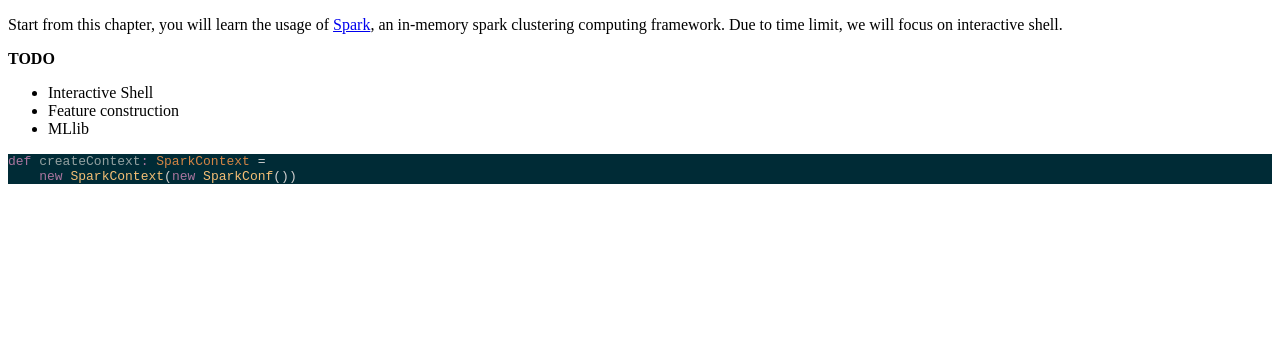
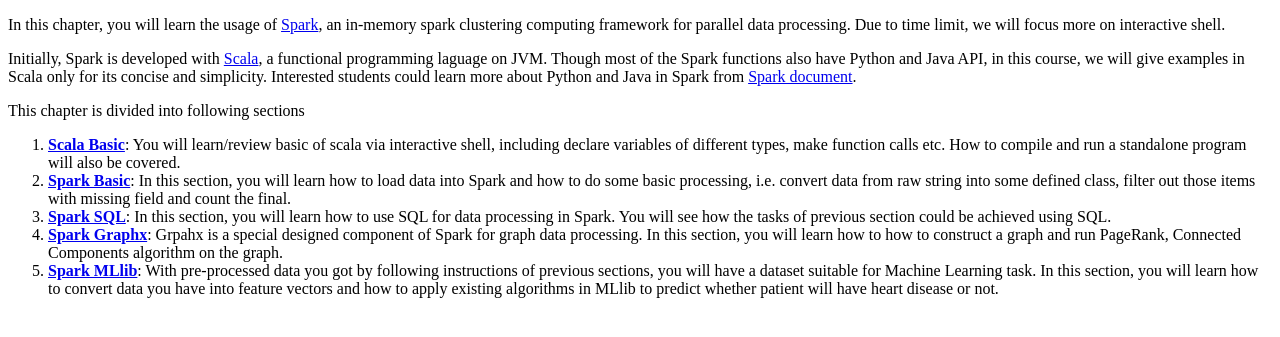
Before and after one commit to sumowll/BD4H-Bootcamp, a Jekyll site: the page built from web/spark.md, in a window 1280 px wide. Shown: the top 337 px of the page. Built offline with Jekyll 4.4.1, drawn with Linux system fonts in a browser that asks for light colours.

Commit message:
skeleton of spark

````diff
--- a/web/_layouts/default.html
+++ b/web/_layouts/default.html
@@ -10,10 +10,8 @@
         <title>{{ page.title }}</title>
         <meta name="description" content="">
 
-         <!-- prettify js and CSS, used for code highlighting -->
+         <!-- CSS for code highlighting -->
         <link rel="stylesheet" href="css/syntax.css" type="text/css" />
-
-
     </head>
     <body>
         <!--[if lt IE 7]>
--- a/web/spark.md
+++ b/web/spark.md
@@ -6,15 +6,14 @@ navigation:
   section: [2]
 ---
 
-Start from this chapter, you will learn the usage of [Spark](http://spark.apache.org), an in-memory spark clustering computing framework. Due to time limit, we will focus on interactive shell.
+In this chapter, you will learn the usage of [Spark](http://spark.apache.org), an in-memory spark clustering computing framework for parallel data processing. Due to time limit, we will focus more on interactive shell.
 
+Initially, Spark is developed with [Scala](http://www.scala-lang.org/), a functional programming laguage on JVM. Though most of the Spark functions also have Python and Java API, in this course, we will give examples in Scala only for its concise and simplicity. Interested students could learn more about Python and Java in Spark from [Spark document](https://spark.apache.org/docs/latest/programming-guide.html).
 
-**TODO**
-- Interactive Shell
-- Feature construction
-- MLlib
+This chapter is divided into following sections
 
-```scala
-def createContext: SparkContext =
-    new SparkContext(new SparkConf())
-```
+1. **[Scala Basic](scala-basic.html)**: You will learn/review basic of scala via interactive shell, including declare variables of different types, make function calls etc. How to compile and run a standalone program will also be covered.
+2. **[Spark Basic](spark-basic.html)**: In this section, you will learn how to load data into Spark and how to do some basic processing, i.e. convert data from raw string into some defined class, filter out those items with missing field and count the final.
+3. **[Spark SQL](spark-sql.html)**: In this section, you will learn how to use SQL for data processing in Spark. You will see how the tasks of previous section could be achieved using SQL.
+4. **[Spark Graphx](spark-graphx.html)**: Grpahx is a special designed component of Spark for graph data processing. In this section, you will learn how to how to construct a graph and run PageRank, Connected Components algorithm on the graph.
+5. **[Spark MLlib](spark-mllib.html)**: With pre-processed data you got by following instructions of previous sections, you will have a dataset suitable for Machine Learning task. In this section, you will learn how to convert data you have into feature vectors and how to apply existing algorithms in MLlib to predict whether patient will have heart disease or not.
````
Also changed, not shown: web/index.md (+7 -5 lines), web/scala-basic.md (added, +13 -0 lines), web/spark-basic.md (added, +18 -0 lines), web/spark-graphx.md (added, +11 -0 lines), web/spark-mllib.md (+3 -3 lines), web/spark-sql.md (added, +9 -0 lines).
